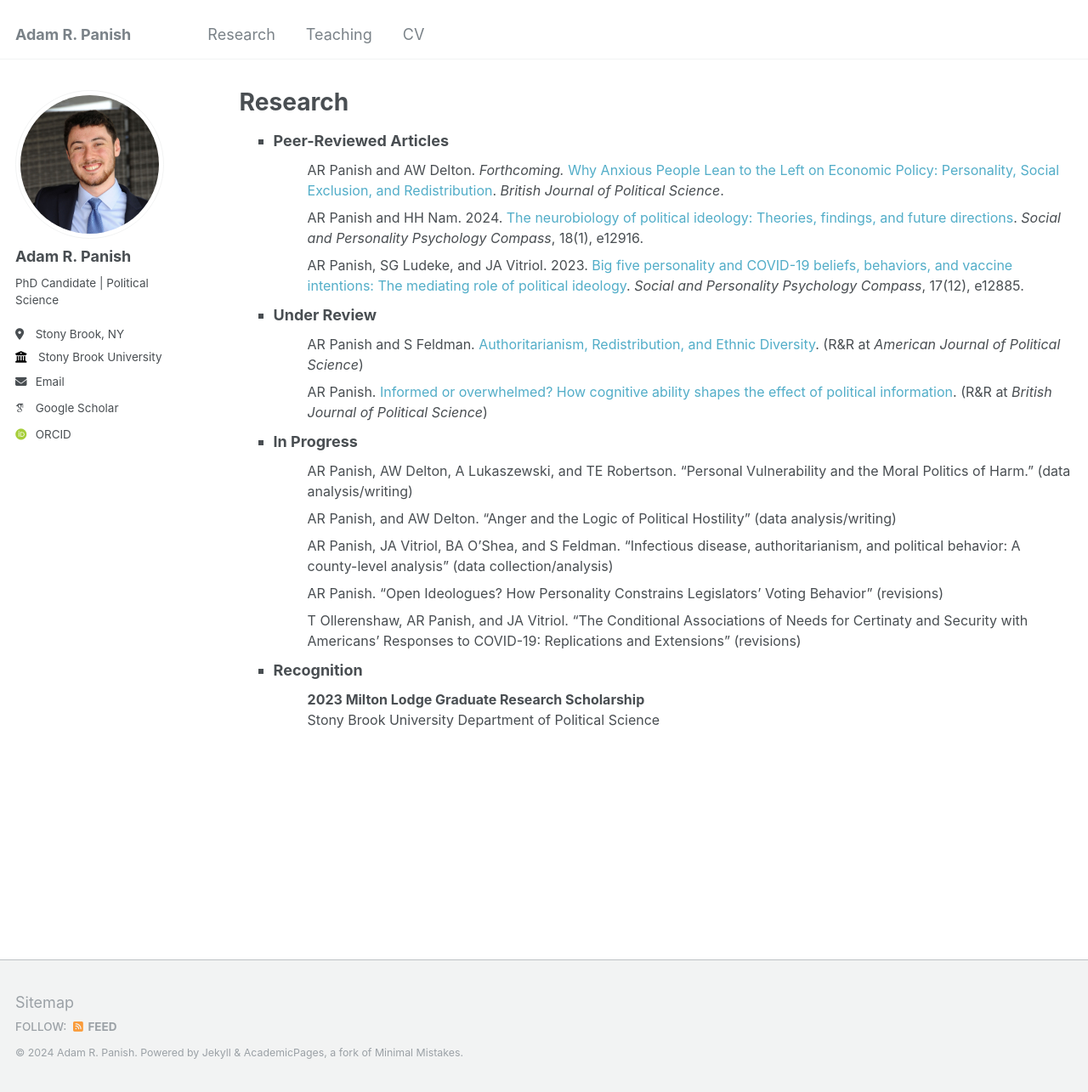
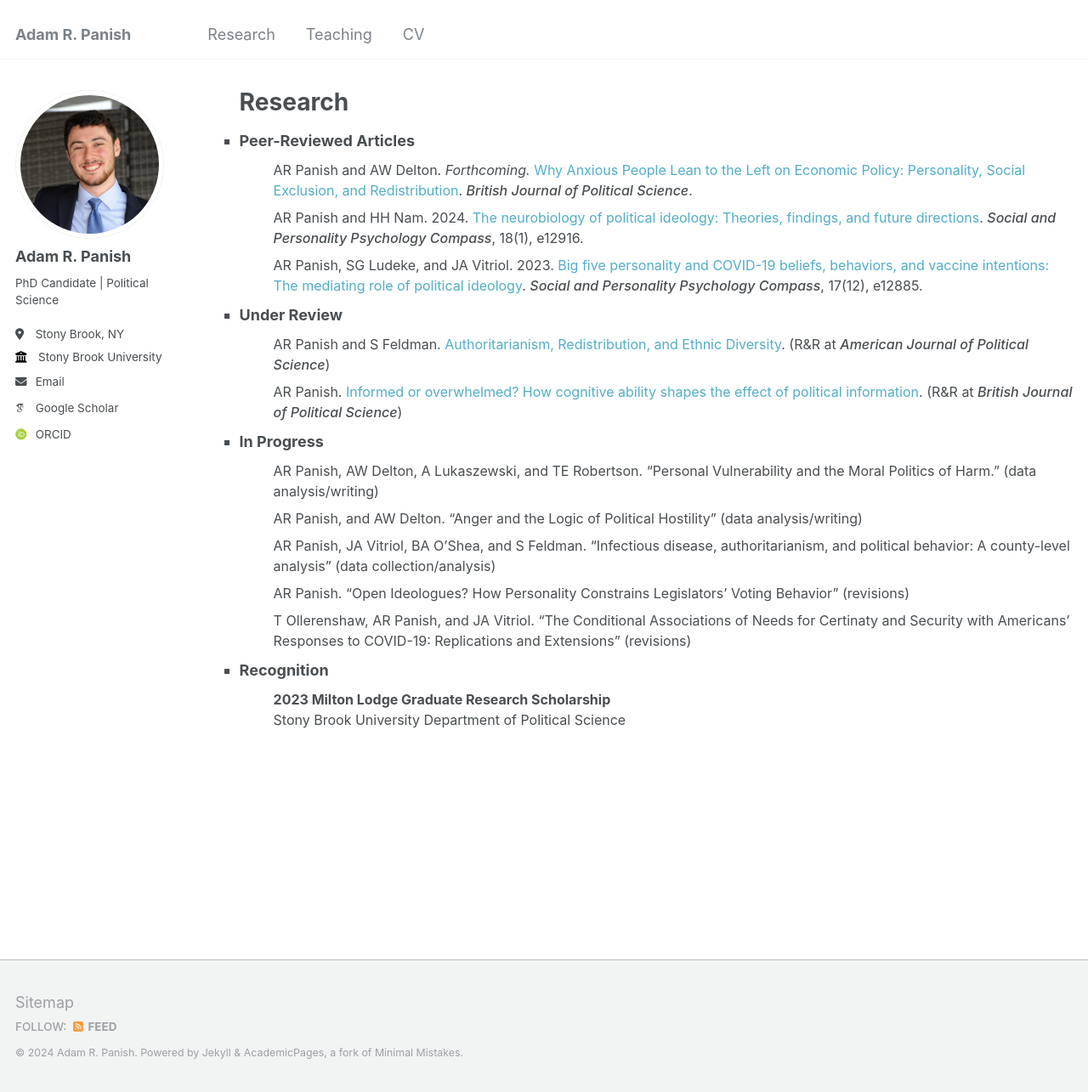
Before and after one commit to adampanish/adampanish.github.io, a Jekyll site: the page built from _pages/research.html, in a window 1280 px wide and 1285 px high. Shown: the whole window at 85% size. Built offline with Jekyll 4.4.1, drawn with Linux system fonts in a browser that asks for light colours; some web fonts are replaced.

Commit message:
Update research.html

```diff
--- a/_pages/research.html
+++ b/_pages/research.html
@@ -8,12 +8,12 @@
 <head>
 <style>
   strong {
-  font-weight: 450 !important;
+  font-weight: 500 !important;
 }
 </head>
 </style>
 
-<ul style="list-style-type:square">
+<ul style="list-style-type:square; padding:0">
   <li>
     <b>Peer-Reviewed Articles</b>
     <ul style="list-style-type:none">
```
